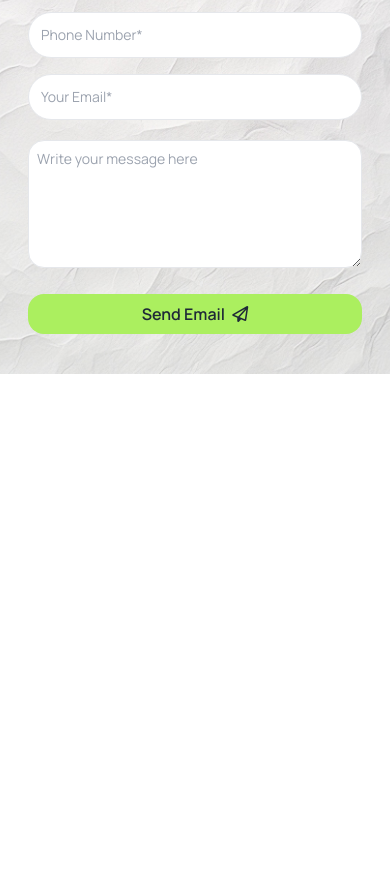
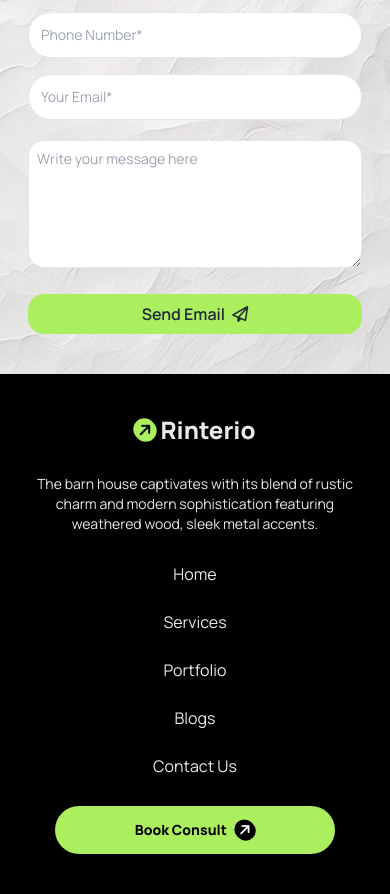
Before and after one commit to provakar788/mythird-Assignment, a plain HTML site: page index.html in a window 390 px wide. Shown: the part 9677-10571 px from the top of the page. Before the commit the page ends 10051 px from the top, so only its background shows below. Drawn offline with nearby package versions, Linux system fonts and the light colour scheme.

Commit message:
added the footer section with responsive

```diff
--- a/index.html
+++ b/index.html
@@ -471,5 +471,26 @@
         </div>
       </section>
     </main>
+    <!-- footer section -->
+    <footer class="space-y-7 bg-black px-2 lg:px-60 py-10 lg:py-16 text-[#E9E9E9] text-center">
+      <div class="flex items-center gap-1 justify-center">
+        <i class="fa-solid fa-arrow-right bg-rinterio text-black p-1 rounded-full -rotate-45"></i>
+        <a class="text-2xl font-extrabold">Rinterio</a>
+      </div>
+      <p class="w-11/12 lg:w-3/4 mx-auto text-sm">
+        The barn house captivates with its blend of rustic charm and modern sophistication featuring weathered wood, sleek metal accents.
+      </p>
+      <ul class="flex flex-col md:flex-row lg:flex-row justify-center gap-6 lg:gap-20">
+        <li><a href="">Home</a></li>
+        <li><a href="">Services</a></li>
+        <li><a href="">Portfolio</a></li>
+        <li><a href="">Blogs</a></li>
+        <li><a href="">Contact Us</a></li>
+      </ul>
+      <div class="btn bg-rinterio rounded-full outline-none border-none px-20 lg:px-8">
+        <a class="text-black font-extrabold">Book Consult</a>
+        <i class="fa-solid fa-arrow-right bg-black text-white p-1 rounded-full -rotate-45"></i>
+      </div>
+    </footer>
 </body>
 </html>
```
